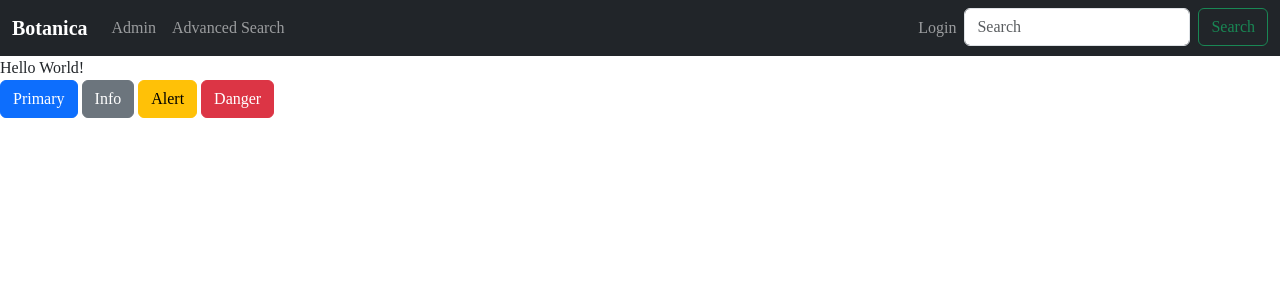
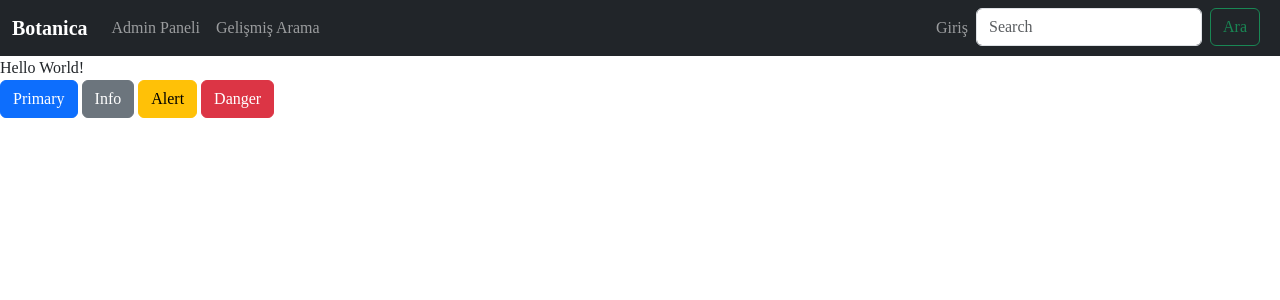
Before and after one commit to BlackRose9111/BotanicDb, a Django app: page / in a window 1280 px wide. Shown: the top 300 px of the page. Run offline with Django 5.2, Linux system fonts and the light colour scheme; some libraries are stand-ins or nearby versions.

Commit message:
Finally fixed the navbar

```diff
--- a/botanica/home/templates/home/common/navbar.html
+++ b/botanica/home/templates/home/common/navbar.html
@@ -14,31 +14,31 @@
             <div class="collapse navbar-collapse" id="NavbarToggler">
                 <ul class="navbar-nav me-auto mb-2 mb-lg-0">
                     <li class="nav-item">
-                        <a class="nav-link" href="{% url "admin:index" %}">Admin</a>
+                        <a class="nav-link" href="{% url "admin:index" %}">Admin Paneli</a>
                     </li>
                     <li class="nav-item">
-                        <a class="nav-link" href="{% url "search" %}">Advanced Search</a>
+                        <a class="nav-link" href="{% url "search" %}">Gelişmiş Arama</a>
                     </li>
 
 
 
                 </ul>
-                <ul class="navbar-nav mb-2 mb-lg-0">
+                <ul class="navbar-nav mb-2 mb-lg-0 me-2">
                     {% if user.is_authenticated %}
                         <li class="nav-item">
-                            <a class="nav-link" href="{% url "logout" %}">Logout</a>
+                            <a class="nav-link" href="{% url "logout" %}">Çıkış</a>
                         </li>
                     {% else %}
                         <li class="nav-item">
-                            <a class="nav-link" href="{% url "login" %}">Login</a>
+                            <a class="nav-link" href="{% url "login" %}">Giriş</a>
                         </li>
                     {% endif %}
 
 
                     <li class="nav-item">
                         <form class="d-flex">
-                            <input class="form-control me-2" type="search" placeholder="Search" aria-label="Search">
-                            <button class="btn btn-outline-success" type="submit">Search</button>
+                            <input class="form-control me-2" type="search" placeholder="Search" aria-label="Ara">
+                            <button class="btn btn-outline-success" type="submit">Ara</button>
                         </form>
                     </li>
                 </ul>
```
Also changed, not shown: botanica/home/templates/home/common/card.html (added, +14 -0 lines).
